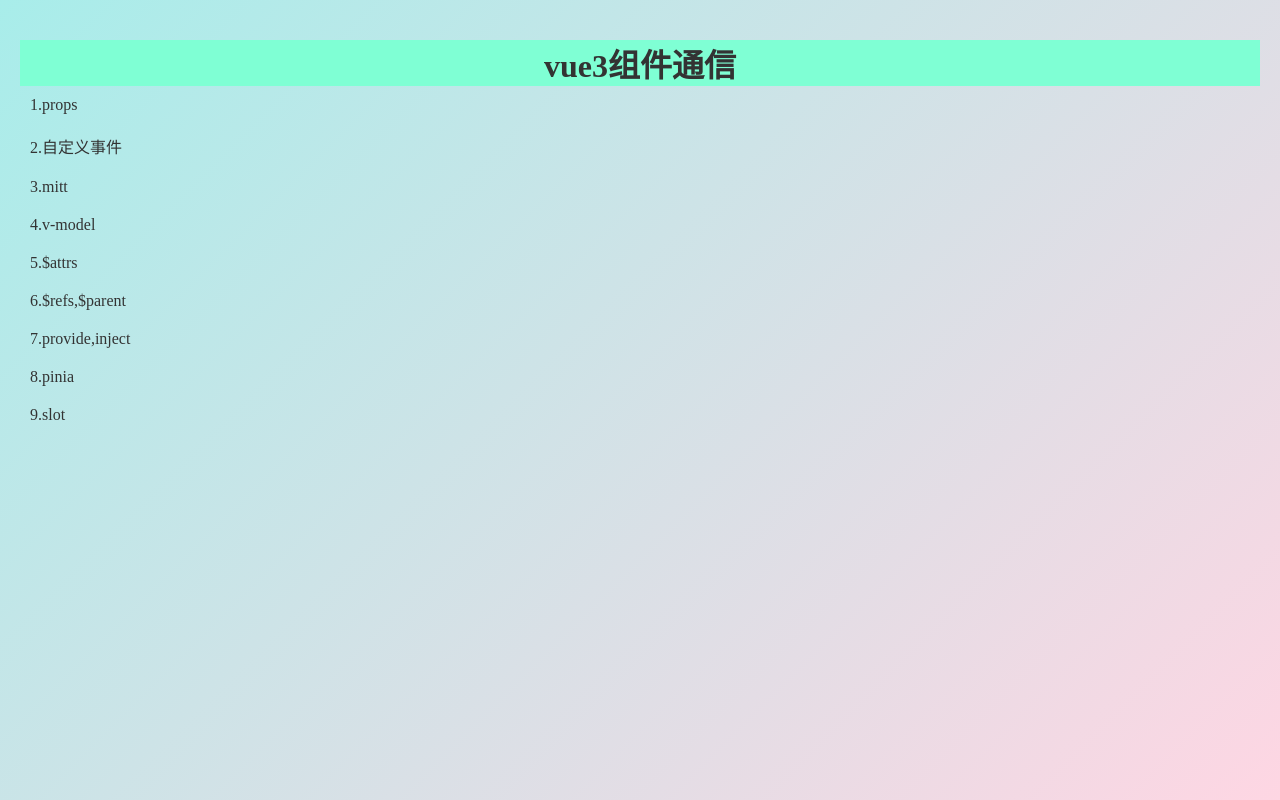
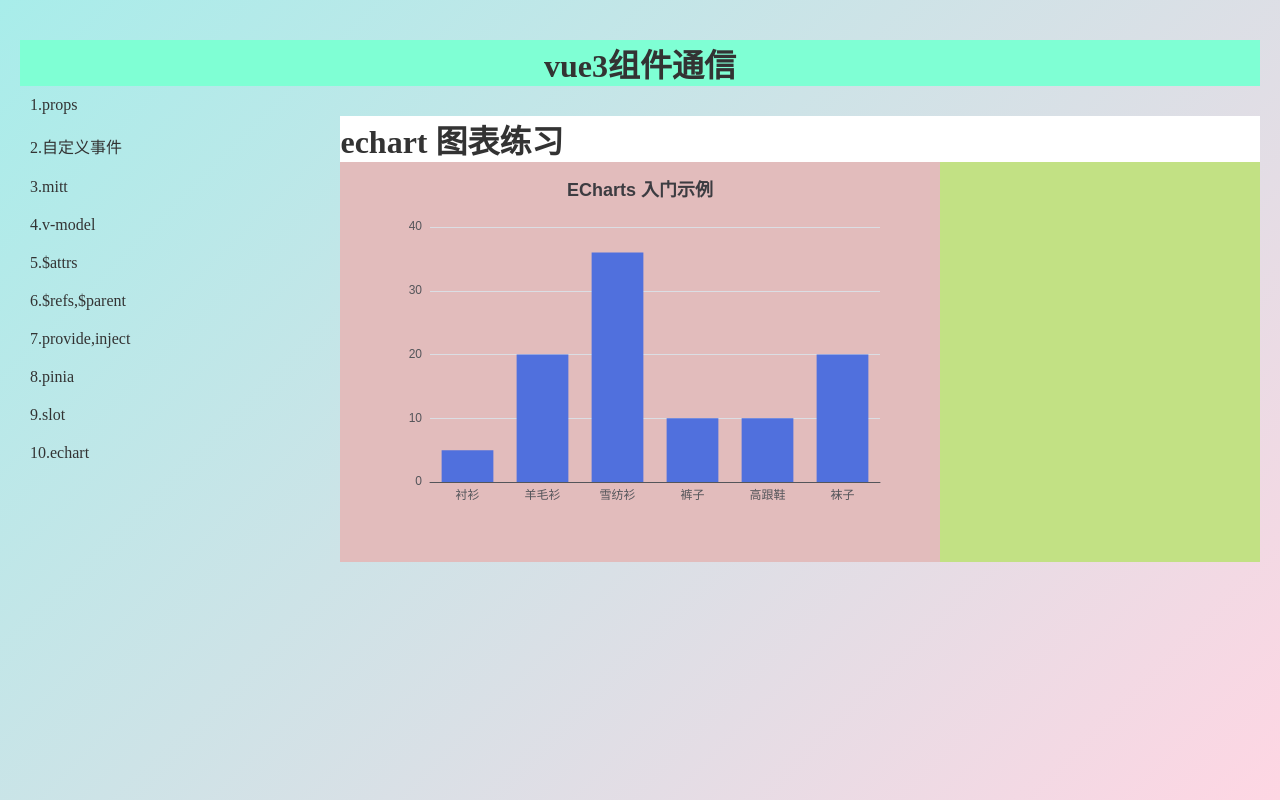
Before and after one commit to helios-w0409/vue_1stttttt, a Vue app: page /echart in a window 1280 px wide. Built offline with nearby package versions, Linux system fonts and the light colour scheme.

Commit message:
新增echart 图表

```diff
--- a/src/App.vue
+++ b/src/App.vue
@@ -16,6 +16,7 @@
   { id: 7, content: "provide,inject" },
   { id: 8, content: "pinia" },
   { id: 9, content: "slot" },
+  { id: 10, content: "echart" },
 ]);
 //获取实例
 const router = useRouter();
@@ -50,6 +51,9 @@
       break;
     case 9:
       router.push("/slot");
+      break;
+    case 10:
+      router.push("/echart");
       break;
     default:
       console.log("没有找到对应的路由");
--- /dev/null
+++ b/src/components/echart/echart.vue
@@ -0,0 +1,46 @@
+<template>
+  <div class="echart">
+    <h1>echart 图表练习</h1>
+  </div>
+  <div id="main"></div>
+</template>
+
+<script setup lang="ts">
+import { onMounted } from "vue";
+import * as echarts from "echarts";
+onMounted(() => {
+  const chartDom = document.getElementById("main");
+  const myChart = echarts.init(chartDom);
+
+  myChart.setOption({
+    title: {
+      text: "ECharts 入门示例",
+    },
+    tooltip: {},
+    xAxis: {
+      data: ["衬衫", "羊毛衫", "雪纺衫", "裤子", "高跟鞋", "袜子"],
+    },
+    yAxis: {},
+    series: [
+      {
+        name: "销量",
+        type: "bar",
+        data: [5, 20, 36, 10, 10, 20],
+      },
+    ],
+  });
+});
+</script>
+
+<style scoped>
+.echart {
+  width: 100%;
+  height: 100%;
+  background-color: #ffffff;
+}
+#main {
+  width: 600px;
+  height: 400px;
+  background-color: rgb(226, 188, 188);
+}
+</style>
--- a/src/route/index.ts
+++ b/src/route/index.ts
@@ -9,6 +9,7 @@
 import provideAndinject from "@/components/provideAndinject/Grandpa.vue";
 import pinia from "@/components/pinia/pinia.vue";
 import slot from "@/components/slot/slot.vue";
+import echart from "@/components/echart/echart.vue";
 const router = createRouter({
   history: createWebHistory(),
   routes: [
@@ -48,6 +49,10 @@
       path: "/slot",
       component: slot,
     },
+    {
+      path: "/echart",
+      component: echart,
+    },
   ],
 });
 export default router;
```
Also changed, not shown: src/components/slot/category.vue (added, +10 -0 lines).
